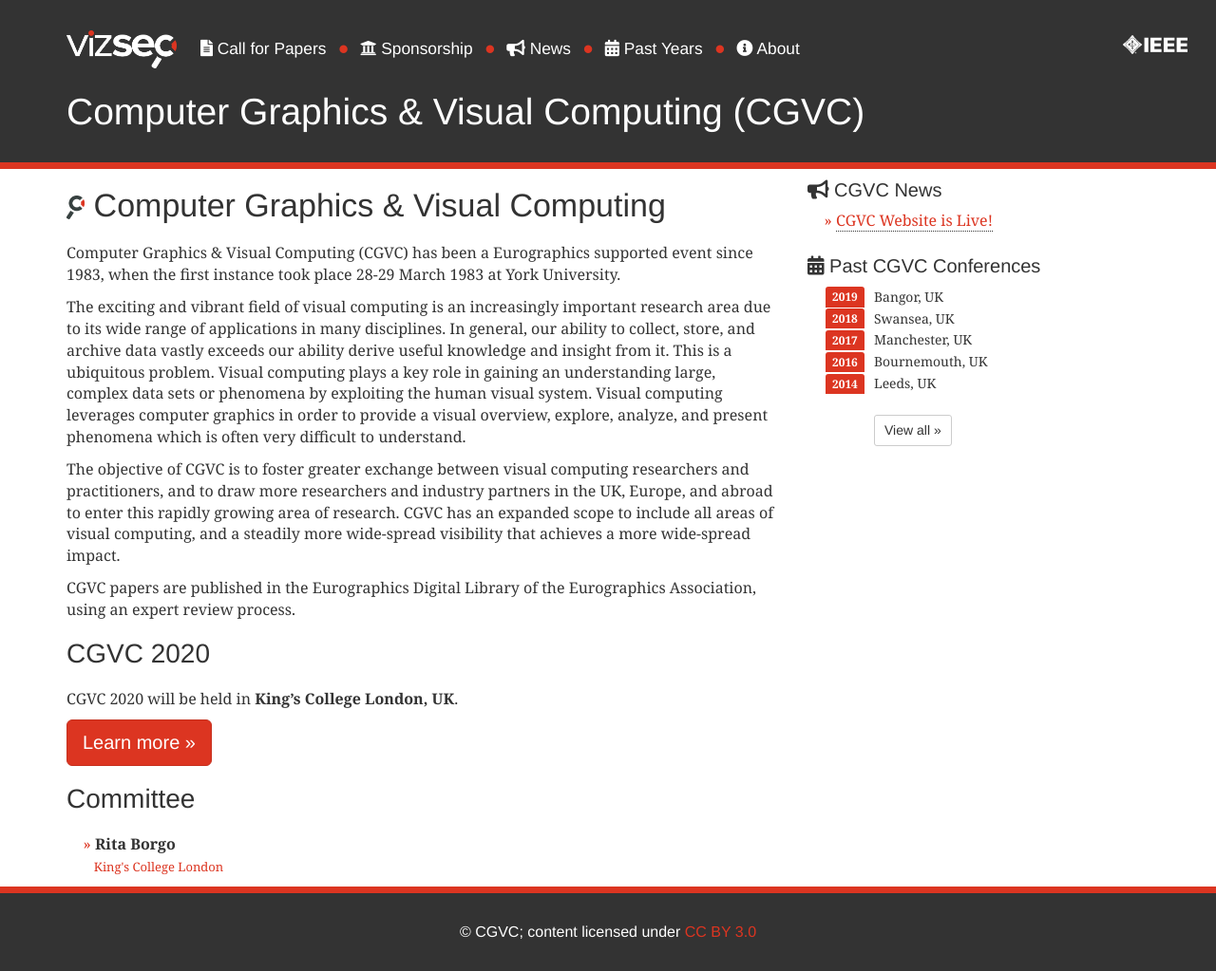
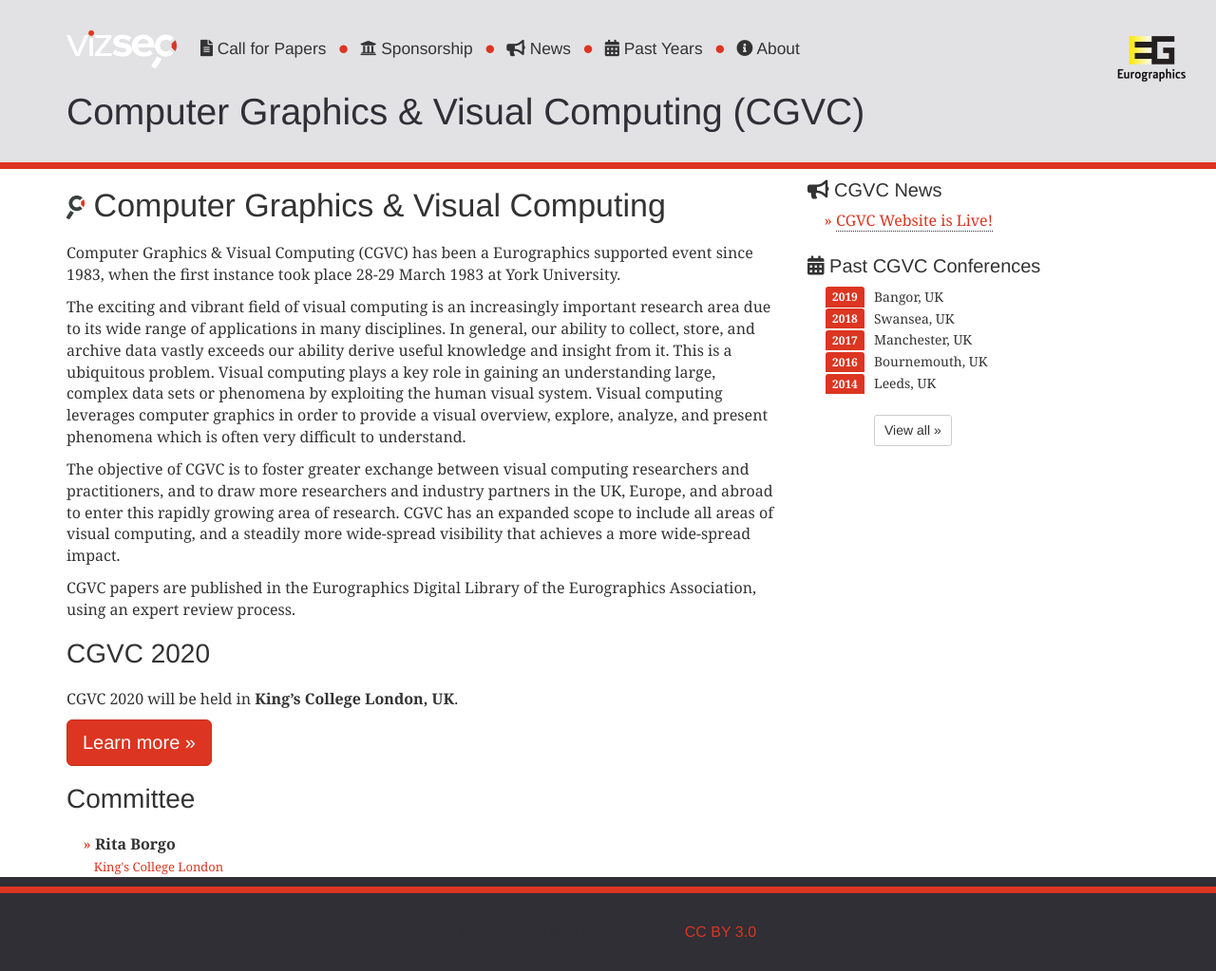
Before and after one commit to thevisgroup/CGVC-Website, a Jekyll site: the page built from index.md, in a window 1280 px wide and 1023 px high. Shown: the whole window at 95% size. Built offline with Jekyll 4.4.1, drawn with Linux system fonts in a browser that asks for light colours; nearby versions of some CDN libraries.

Commit message:
feat: new colors and EG logo

```diff
--- a/_includes/header.html
+++ b/_includes/header.html
@@ -1,7 +1,7 @@
 <div class="navbar-underlay"></div>
 <nav class="navbar navbar-inverse navbar-fixed-top">
-	<div class="hidden-xs hidden-sm pull-right"><a href="http://www.ieee.org/"><img id="ieee"
-				src="/assets/img/branding_ieee.png" alt="IEEE Logo" /></a></div>
+	<div class="hidden-xs hidden-sm pull-right"><a href="http://www.eg.org/"><img id="eurographics"
+				src="/assets/img/branding_eg.png" alt="Eurographics Logo" /></a></div>
 	<div class="container">
 		<div class="navbar-header">
 			<button type="button" class="navbar-toggle collapsed" data-toggle="collapse" data-target="#navbar"
--- a/_sass/_base.scss
+++ b/_sass/_base.scss
@@ -168,9 +168,9 @@
   color: $vizsec_highlight;
 }
 
-#ieee {
+#eurographics {
   margin: 37px 30px 0;
-  height: 20px;
+  height: 50px;
 }
 
 .navbar-brand > img {
@@ -202,11 +202,11 @@
 }
 
 .navbar-nav a {
-  color: #fff;
+  color: $vizsec_light;
 }
 
 .navbar-nav a:hover {
-  color: #bbb;
+  color: $vizsec_light;
 }
 
 .nav > li:before {
@@ -431,3 +431,12 @@
   max-width: 200px;
   max-height: 100px;
 }
+
+
+.highlight_div{
+  border-left: 4px solid #b30000;
+  padding: 0.5em 0.5em 0.1em 1em;
+  margin-left: -10px;
+  margin-bottom: 10px;
+  background: #e8e8e8;
+}
--- a/_sass/_bootstrap_variables.sass
+++ b/_sass/_bootstrap_variables.sass
@@ -19,7 +19,7 @@
 $jumbotron-heading-font-size: ceil(($font-size-base * 2.4)) !default
 
 $navbar-height: 75px
-$navbar-inverse-link-color: #fff
+$navbar-inverse-link-color: #333
 $navbar-inverse-bg: $darkgrey
 $navbar-inverse-border: none
 $navbar-padding-vertical: 30px
--- a/_sass/_vizsec_variables.sass
+++ b/_sass/_vizsec_variables.sass
@@ -1,8 +1,8 @@
 // Variables unique to the vizsec styling
 
-$darkgrey: #333333
+$darkgrey: #e2e1e4
 $redorange: #DC3521
 
 $vizsec_highlight: $redorange
-$vizsec_dark: $darkgrey
-$vizsec_light: #fff
+$vizsec_dark: #2f2f35
+$vizsec_light: #2f2f35
--- a/_sass/bootstrap/_navbar.scss
+++ b/_sass/bootstrap/_navbar.scss
@@ -530,7 +530,10 @@
 
 .navbar-inverse {
   background-color: $navbar-inverse-bg;
-  border-color: $navbar-inverse-border;
+
+  a {
+    border-bottom: 0px !important;
+  }
 
   .navbar-brand {
     color: $navbar-inverse-brand-color;
@@ -548,7 +551,6 @@
   .navbar-nav {
     > li > a {
       color: $navbar-inverse-link-color;
-
       &:hover,
       &:focus {
         color: $navbar-inverse-link-hover-color;
--- a/_sass/bootstrap/_variables.scss
+++ b/_sass/bootstrap/_variables.scss
@@ -401,7 +401,7 @@
 
 // Inverted navbar links
 $navbar-inverse-link-color:                 lighten($gray-light, 15%) !default;
-$navbar-inverse-link-hover-color:           #fff !default;
+$navbar-inverse-link-hover-color:           $redorange !default;
 $navbar-inverse-link-hover-bg:              transparent !default;
 $navbar-inverse-link-active-color:          $navbar-inverse-link-hover-color !default;
 $navbar-inverse-link-active-bg:             darken($navbar-inverse-bg, 10%) !default;
```
Also changed, not shown: assets/img/branding_eg.png (added).
